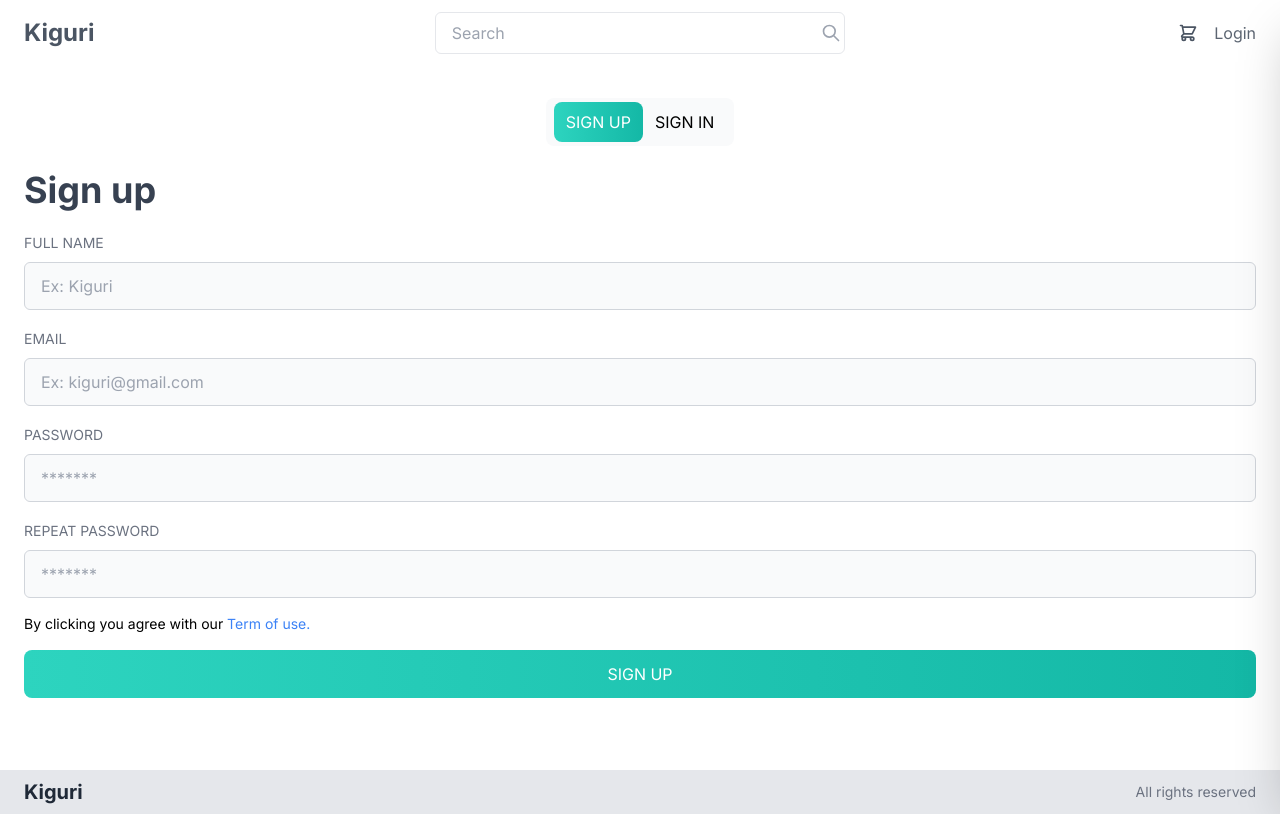
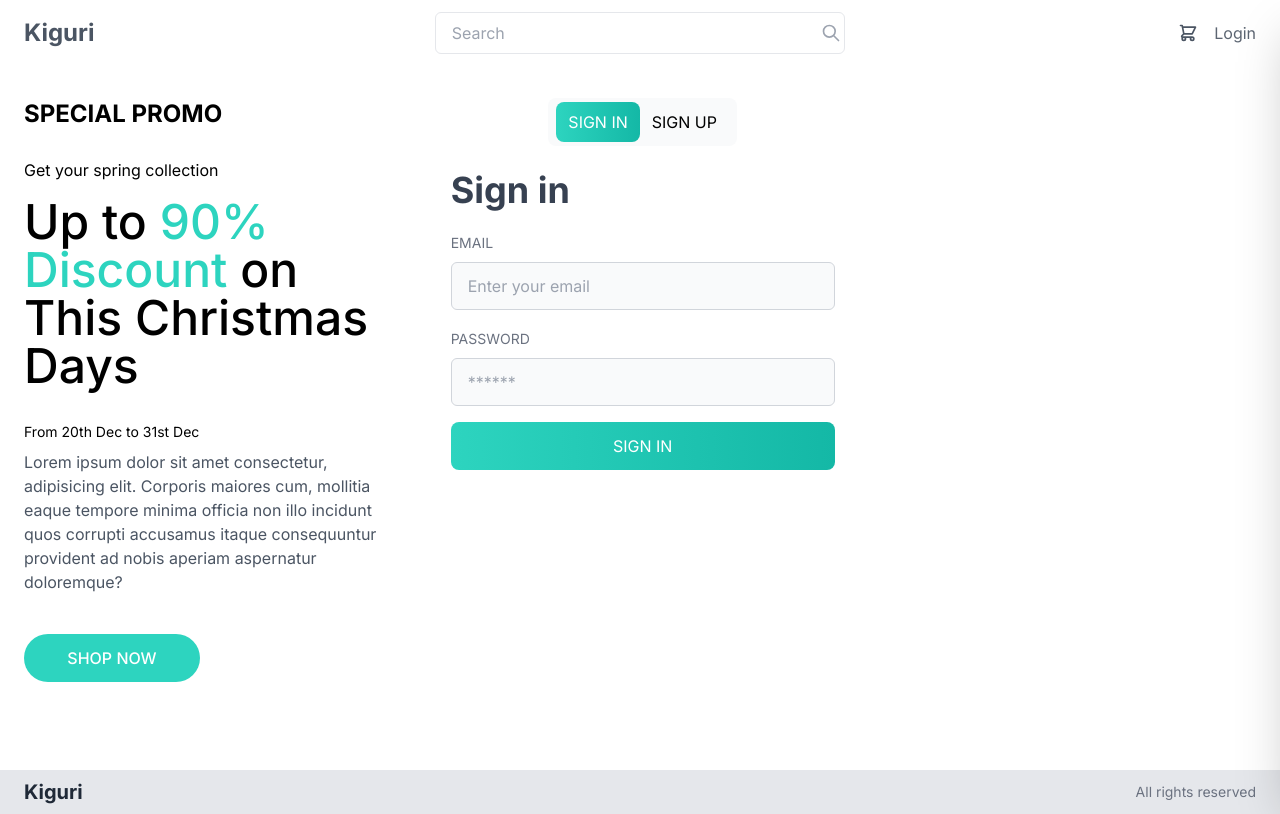
Before and after one commit to kiguri/online-store, a React (Create React App) app in the folder client/: page /login in a window 1280 px wide. Built offline with nearby package versions, Linux system fonts and the light colour scheme.

Commit message:
signin, signup features

```diff
--- a/client/src/components/Header.js
+++ b/client/src/components/Header.js
@@ -3,10 +3,12 @@ import { useState } from 'react';
 import { CartIcon, UserIcon, SearchIcon } from '../svg';
 import ProfileDropdown from './ProfileDropdown';
 import { useCartContext } from '../contexts/CartContext';
+import { useUserContext } from '../contexts/UserContext';
 
 const Header = () => {
     const [profileOpen, setProfileOpen] = useState(false);
     const { toggleCart, total } = useCartContext();
+    const { currentUser } = useUserContext();
 
     return (
         <header>
@@ -47,14 +49,7 @@ const Header = () => {
                             )}
                         </button>
 
-                        <Link
-                            className='text-gray-600 hover:opacity-100 opacity-90'
-                            to='/login'
-                        >
-                            Login
-                        </Link>
-
-                        {false && (
+                        {currentUser ? (
                             <button
                                 onClick={() => setProfileOpen(!profileOpen)}
                                 type='button'
@@ -62,6 +57,13 @@ const Header = () => {
                             >
                                 <UserIcon />
                             </button>
+                        ) : (
+                            <Link
+                                className='text-gray-600 hover:opacity-100 opacity-90'
+                                to='/login'
+                            >
+                                Login
+                            </Link>
                         )}
 
                         {/* Profile dropdown */}
--- /dev/null
+++ b/client/src/components/Input.js
@@ -0,0 +1,19 @@
+const Input = ({ value, onChange, label, type, holder }) => {
+    return (
+        <>
+            <label className='uppercase text-sm text-gray-500' htmlFor={label}>
+                {label}
+            </label>
+            <input
+                onChange={onChange}
+                value={value}
+                type={type}
+                placeholder={holder}
+                required
+                className='h-12 mt-2 px-4 w-full rounded-md border border-gray-300 bg-gray-50 focus:outline-none focus:border-indigo-300 focus:ring focus:ring-indigo-200 focus:ring-opacity-50'
+            />
+        </>
+    );
+};
+
+export default Input;
--- a/client/src/components/ProfileDropdown.js
+++ b/client/src/components/ProfileDropdown.js
@@ -1,5 +1,12 @@
 import { Link } from 'react-router-dom';
-const ProfileDropdown = ({ profileOpen }) => {
+import { useUserContext } from '../contexts/UserContext';
+const ProfileDropdown = ({ profileOpen, setProfileOpen }) => {
+    const { logout } = useUserContext();
+
+    const handleLogout = () => {
+        logout();
+        setProfileOpen(false);
+    };
     return (
         <div
             className={`${
@@ -21,6 +28,7 @@ const ProfileDropdown = ({ profileOpen }) => {
                 Settings
             </Link>
             <Link
+                onClick={handleLogout}
                 to='/'
                 className='block px-4 py-2 text-sm text-gray-700 hover:bg-gray-100'
                 role='menuitem'
--- /dev/null
+++ b/client/src/components/Promo.js
@@ -0,0 +1,28 @@
+import { Link } from 'react-router-dom';
+const Promo = () => {
+    return (
+        <div className='hidden lg:flex lg:flex-col lg:w-1/2 xl:w-1/3 lg:order-1'>
+            <h3 className='uppercase text-2xl font-bold mb-7'>Special Promo</h3>
+            <span className='mb-4'>Get your spring collection</span>
+            <div className='text-black font-medium text-5xl w-96'>
+                Up to <span className='text-teal-400'>90% Discount</span> on
+                This Christmas Days
+            </div>
+            <span className='text-sm mt-8 mb-2'>From 20th Dec to 31st Dec</span>
+            <p className='w-96 mb-10 text-gray-600'>
+                Lorem ipsum dolor sit amet consectetur, adipisicing elit.
+                Corporis maiores cum, mollitia eaque tempore minima officia non
+                illo incidunt quos corrupti accusamus itaque consequuntur
+                provident ad nobis aperiam aspernatur doloremque?
+            </p>
+            <Link
+                to='/'
+                className='text-white text-center font-medium rounded-3xl w-44 px-4 py-3 bg-teal-400 hover:bg-teal-500 focus:outline-none'
+            >
+                SHOP NOW
+            </Link>
+        </div>
+    );
+};
+
+export default Promo;
--- a/client/src/components/SigninForm.js
+++ b/client/src/components/SigninForm.js
@@ -1,34 +1,54 @@
+import { useState, useEffect } from 'react';
+import { useHistory } from 'react-router-dom';
+import { useUserContext } from '../contexts/UserContext';
+import Input from '../components/Input';
+
 const SigninForm = () => {
+    const [email, setEmail] = useState('');
+    const [password, setPassword] = useState('');
+    const { loading, errorLogin, currentUser, login } = useUserContext();
+    const history = useHistory();
+
+    useEffect(() => {
+        if (currentUser) {
+            history.push('/');
+        }
+    }, [currentUser, history]);
+
+    const handleSubmit = (e) => {
+        e.preventDefault();
+        login(email, password);
+    };
+
     return (
-        <form>
-            <div className='flex flex-col'>
+        <form onSubmit={handleSubmit}>
+            <h3 className='text-gray-700 font-bold text-4xl mt-6 mb-5'>
+                Sign in
+            </h3>
+
+            {loading && <h1>...Loading</h1>}
+            {errorLogin && (
+                <span className='text-sm text-red-400'>{errorLogin}</span>
+            )}
+
+            <div className='flex flex-col w-96'>
                 <div className='mb-4'>
-                    <label
-                        className='uppercase text-sm text-gray-500'
-                        htmlFor='email'
-                    >
-                        email
-                    </label>
-                    <input
-                        type='text'
-                        placeholder='Enter your email'
-                        required
-                        className='h-12 mt-2 px-4 w-full rounded-md border border-gray-300 bg-gray-50 focus:outline-none focus:border-indigo-300 focus:ring focus:ring-indigo-200 focus:ring-opacity-50'
+                    <Input
+                        value={email}
+                        onChange={(e) => setEmail(e.target.value)}
+                        label='email'
+                        type='email'
+                        holder='Enter your email'
                     />
                 </div>
 
                 <div className='mb-4'>
-                    <label
-                        className='uppercase text-sm text-gray-500'
-                        htmlFor='password'
-                    >
-                        password
-                    </label>
-                    <input
+                    <Input
+                        value={password}
+                        onChange={(e) => setPassword(e.target.value)}
+                        label='password'
                         type='password'
-                        placeholder='******'
-                        required
-                        className='h-12 mt-2 px-4 w-full rounded-md border border-gray-300 bg-gray-50 focus:outline-none focus:border-indigo-300 focus:ring focus:ring-indigo-200 focus:ring-opacity-50'
+                        holder='******'
                     />
                 </div>
 
--- a/client/src/components/SignupForm.js
+++ b/client/src/components/SignupForm.js
@@ -1,64 +1,98 @@
+import { useState, useEffect } from 'react';
+import { useHistory } from 'react-router-dom';
+import { useUserContext } from '../contexts/UserContext';
+import Input from '../components/Input';
+
 const SignupForm = () => {
+    const [name, setName] = useState('');
+    const [email, setEmail] = useState('');
+    const [password, setPassword] = useState('');
+    const [repeatPsw, setRepeatPsw] = useState('');
+    const history = useHistory();
+
+    const {
+        signup,
+        loading,
+        errorSignup,
+        setSignupError,
+        currentUser,
+    } = useUserContext();
+
+    const handleSubmit = (e) => {
+        e.preventDefault();
+        if (name.trim().length === 0) {
+            return setSignupError('Name must be filled out');
+        }
+        if (password !== repeatPsw) {
+            return setSignupError('Password do not match');
+        }
+        if (password.trim().includes(' ')) {
+            return setSignupError('Password cannot contain space');
+        }
+        signup(name, email, password);
+    };
+
+    useEffect(() => {
+        return () => {
+            setSignupError(null);
+        };
+    }, [setSignupError]);
+
+    useEffect(() => {
+        if (currentUser) {
+            history.push('/');
+        }
+    }, [currentUser, history]);
+
     return (
-        <form>
-            <div className='flex flex-col'>
+        <form onSubmit={handleSubmit}>
+            <h3 className='text-gray-700 font-bold text-4xl mt-6 mb-5'>
+                Sign up
+            </h3>
+
+            {loading && <h1>...Loading</h1>}
+            {errorSignup && (
+                <span className='text-sm text-red-400'>{errorSignup}</span>
+            )}
+
+            <div className='flex flex-col w-96'>
                 <div className='mb-4'>
-                    <label
-                        className='uppercase text-sm text-gray-500'
-                        htmlFor='name'
-                    >
-                        full name
-                    </label>
-                    <input
+                    <Input
+                        value={name}
+                        onChange={(e) => setName(e.target.value)}
+                        label='full name'
                         type='text'
-                        placeholder='Ex: Kiguri'
-                        required
-                        className='h-12 mt-2 px-4 w-full rounded-md border border-gray-300 bg-gray-50 focus:outline-none focus:border-indigo-300 focus:ring focus:ring-indigo-200 focus:ring-opacity-50'
+                        holder='Ex: Kiguri'
                     />
                 </div>
 
                 <div className='mb-4'>
-                    <label
-                        className='uppercase text-sm text-gray-500'
-                        htmlFor='email'
-                    >
-                        email
-                    </label>
-                    <input
+                    <Input
+                        value={email}
+                        onChange={(e) => setEmail(e.target.value)}
+                        label='email'
                         type='email'
-                        placeholder='Ex: kiguri@gmail.com'
-                        required
-                        className='h-12 mt-2 px-4 w-full rounded-md border border-gray-300 bg-gray-50 focus:outline-none focus:border-indigo-300 focus:ring focus:ring-indigo-200 focus:ring-opacity-50'
+                        holder='Ex: kiguri@gmail.com'
                     />
                 </div>
 
                 <div className='mb-4'>
-                    <label
-                        className='uppercase text-sm text-gray-500'
-                        htmlFor='password'
-                    >
-                        password
-                    </label>
-                    <input
+                    <Input
+                        value={password}
+                        onChange={(e) => setPassword(e.target.value)}
+                        label='password'
                         type='password'
-                        placeholder='*******'
-                        required
-                        className='h-12 mt-2 px-4 w-full rounded-md border border-gray-300 bg-gray-50 focus:outline-none focus:border-indigo-300 focus:ring focus:ring-indigo-200 focus:ring-opacity-50'
+                        holder='*******'
                     />
                 </div>
 
                 <div className='mb-4'>
-                    <label
-                        className='uppercase text-sm text-gray-500'
-                        htmlFor='passwordRepeat'
-                    >
-                        repeat password
-                    </label>
-                    <input
+                    <Input
+                        value={repeatPsw}
+                        onChange={(e) => setRepeatPsw(e.target.value)}
+                        label='repeat password'
                         type='password'
-                        placeholder='*******'
-                        required
-                        className='h-12 mt-2 px-4 w-full rounded-md border border-gray-300 bg-gray-50 focus:outline-none focus:border-indigo-300 focus:ring focus:ring-indigo-200 focus:ring-opacity-50'
+                        holder='*******'
                     />
                 </div>
 
@@ -69,7 +103,10 @@ const SignupForm = () => {
                     </a>{' '}
                 </p>
 
-                <button className='uppercase py-3 text-white rounded-lg bg-gradient-to-r from-teal-400 to-teal-500 focus:outline-none'>
+                <button
+                    type='submit'
+                    className='uppercase py-3 text-white rounded-lg bg-gradient-to-r from-teal-400 to-teal-500 focus:outline-none'
+                >
                     Sign up
                 </button>
             </div>
--- a/client/src/components/Tabs.js
+++ b/client/src/components/Tabs.js
@@ -6,7 +6,7 @@ export const Tabs = ({ children }) => {
     const [activeIndex, setActiveIndex] = useState(0);
     return (
         <TabsContext.Provider value={{ activeIndex, setActiveIndex }}>
-            <div className='flex flex-col'>{children}</div>
+            <div className='flex flex-col items-center'>{children}</div>
         </TabsContext.Provider>
     );
 };
@@ -18,7 +18,7 @@ export const TabList = ({ children }) => {
         <div className='flex justify-center'>
             <div className='bg-gray-50 rounded-lg px-2 py-1'>
                 {Children.toArray(children).map((child, index) => (
-                    <TabListContext.Provider value={{ index }}>
+                    <TabListContext.Provider value={{ index }} key={index}>
                         {child}
                     </TabListContext.Provider>
                 ))}
@@ -46,19 +46,6 @@ export const Tab = ({ children }) => {
     );
 };
 
-export const TabLabels = ({ children }) => {
-    const { activeIndex } = useContext(TabsContext);
-    return (
-        <h3 className='text-gray-700 font-bold text-4xl mt-6 mb-5'>
-            {Children.toArray(children)[activeIndex]}
-        </h3>
-    );
-};
-
-export const TabLabel = ({ children }) => {
-    return children;
-};
-
 export const TabPanels = ({ children }) => {
     const { activeIndex } = useContext(TabsContext);
     return Children.toArray(children)[activeIndex];
--- a/client/src/constants/userConstant.js
+++ b/client/src/constants/userConstant.js
@@ -3,4 +3,7 @@ export const userActionType = {
     USER_LOGIN_SUCCESS: 'USER_LOGIN_SUCCESS',
     USER_LOGIN_FAILED: 'USER_LOGIN_FAILED',
     USER_LOGOUT: 'USER_LOGOUT',
+    USER_SIGNUP: 'USER_SIGNUP',
+    USER_SIGNUP_SUCCESS: 'USER_SIGNUP_SUCCESS',
+    USER_SIGNUP_FAILED: 'USER_SIGNUP_FAILED',
 };
--- a/client/src/contexts/UserContext.js
+++ b/client/src/contexts/UserContext.js
@@ -1,4 +1,10 @@
-import { createContext, useEffect, useContext, useReducer } from 'react';
+import {
+    createContext,
+    useEffect,
+    useContext,
+    useReducer,
+    useCallback,
+} from 'react';
 import { userActionType } from '../constants/userConstant';
 import { userReducer } from '../reducers/userReducer';
 import axios from 'axios';
@@ -9,20 +15,51 @@ export const useUserContext = () => {
 };
 
 const initialState = {
-    userInfo: localStorage.getItem('userInfo')
-        ? JSON.parse(localStorage.getItem('userInfo'))
+    currentUser: localStorage.getItem('currentUser')
+        ? JSON.parse(localStorage.getItem('currentUser'))
         : null,
     loading: false,
-    error: null,
+    errorSignup: null,
+    errorLogin: null,
 };
 
 export const UserProvider = ({ children }) => {
     const [state, dispatch] = useReducer(userReducer, initialState);
-    const { userInfo } = state;
+    const { loading, errorSignup, errorLogin, currentUser } = state;
 
     useEffect(() => {
-        localStorage.setItem('userInfo', userInfo);
-    }, [userInfo]);
+        localStorage.setItem('currentUser', JSON.stringify(currentUser));
+        if (currentUser === undefined) {
+            localStorage.removeItem('currentUser');
+        }
+    }, [currentUser]);
+
+    const signup = async (name, email, password) => {
+        try {
+            dispatch({ type: userActionType.USER_SIGNUP });
+
+            const config = { headers: { 'Content-Type': 'application/json' } };
+
+            const { data } = await axios.post(
+                'api/users',
+                { name, email, password },
+                config
+            );
+
+            dispatch({
+                type: userActionType.USER_SIGNUP_SUCCESS,
+                payload: data,
+            });
+        } catch (error) {
+            dispatch({
+                type: userActionType.USER_SIGNUP_FAILED,
+                payload:
+                    error.response && error.response.data.message
+                        ? error.response.data.message
+                        : error.message,
+            });
+        }
+    };
 
     const login = async (email, password) => {
         try {
@@ -51,8 +88,30 @@ export const UserProvider = ({ children }) => {
         }
     };
 
+    const logout = () => {
+        dispatch({ type: userActionType.USER_LOGOUT });
+    };
+
+    const setSignupError = useCallback(
+        (error) => {
+            dispatch({ type: userActionType.SET_SIGNUP_ERROR, payload: error });
+        },
+        [dispatch]
+    );
+
     return (
-        <UserContext.Provider value={{ state, login }}>
+        <UserContext.Provider
+            value={{
+                loading,
+                errorSignup,
+                errorLogin,
+                currentUser,
+                signup,
+                login,
+                logout,
+                setSignupError,
+            }}
+        >
             {children}
         </UserContext.Provider>
     );
--- a/client/src/pages/SignInPage.js
+++ b/client/src/pages/SignInPage.js
@@ -1,32 +1,28 @@
 import MainWrap from '../components/MainWrap';
-import {
-    Tabs,
-    TabList,
-    Tab,
-    TabLabels,
-    TabLabel,
-    TabPanels,
-} from '../components/Tabs';
+import { Tabs, TabList, Tab, TabPanels } from '../components/Tabs';
+import Promo from '../components/Promo';
 import SignupForm from '../components/SignupForm';
 import SigninForm from '../components/SigninForm';
 
 const SigninPage = () => {
     return (
         <MainWrap>
+            <div className='lg:flex'>
+                <Promo />
+                <div className='lg:w-1/2 xl:w-2/3 lg:order-2 lg:flex ml-6'>
                     <Tabs>
                         <TabList>
+                            <Tab>Sign in</Tab>
                             <Tab>Sign up</Tab>
-                    <Tab>Sign in</Tab>
                         </TabList>
-                <TabLabels>
-                    <TabLabel>Sign up</TabLabel>
-                    <TabLabel>Sign in</TabLabel>
-                </TabLabels>
+
                         <TabPanels>
+                            <SigninForm />
                             <SignupForm />
-                    <SigninForm />
                         </TabPanels>
                     </Tabs>
+                </div>
+            </div>
         </MainWrap>
     );
 };
--- a/client/src/reducers/userReducer.js
+++ b/client/src/reducers/userReducer.js
@@ -2,22 +2,37 @@ import { userActionType } from '../constants/userConstant';
 
 export const userReducer = (state, action) => {
     switch (action.type) {
+        case userActionType.USER_SIGNUP:
         case userActionType.USER_LOGIN:
             return {
                 ...state,
                 loading: true,
             };
+        case userActionType.USER_SIGNUP_SUCCESS:
         case userActionType.USER_LOGIN_SUCCESS:
             return {
                 ...state,
                 loading: false,
-                userInfo: action.payload,
+                errorLogin: null,
+                errorSignup: null,
+                currentUser: action.payload,
+            };
+        case userActionType.USER_SIGNUP_FAILED:
+            return {
+                ...state,
+                loading: false,
+                errorSignup: action.payload,
             };
         case userActionType.USER_LOGIN_FAILED:
             return {
                 ...state,
                 loading: false,
-                error: action.payload,
+                errorLogin: action.payload,
+            };
+        case userActionType.SET_SIGNUP_ERROR:
+            return {
+                ...state,
+                errorSignup: action.payload,
             };
         case userActionType.USER_LOGOUT:
             return {};
```
Also changed, not shown: 1 other file (tests, documents, lock files or other folders). Lines whose indentation alone changed are shown as unchanged.
